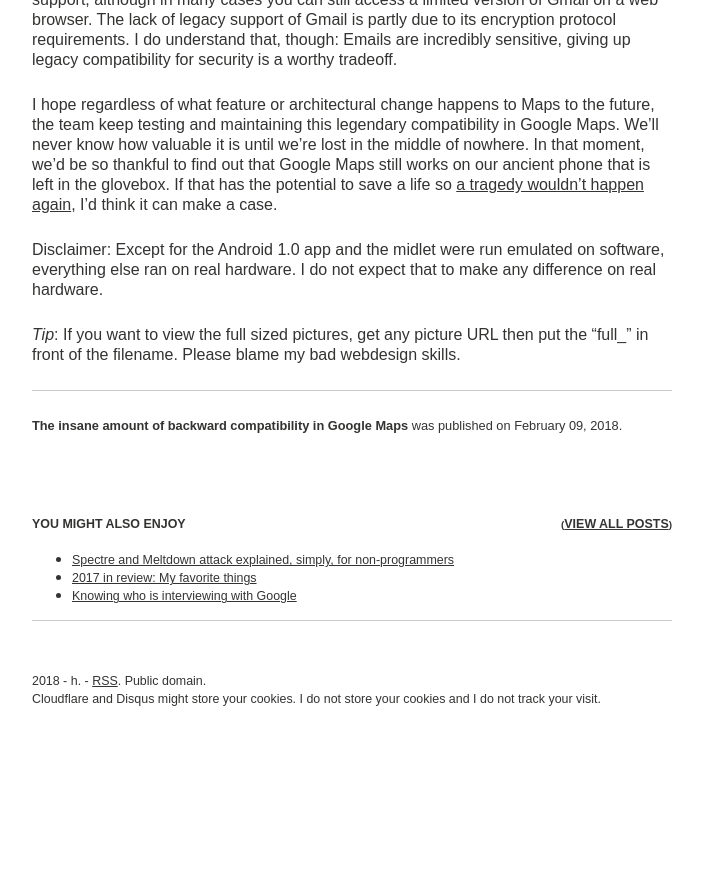
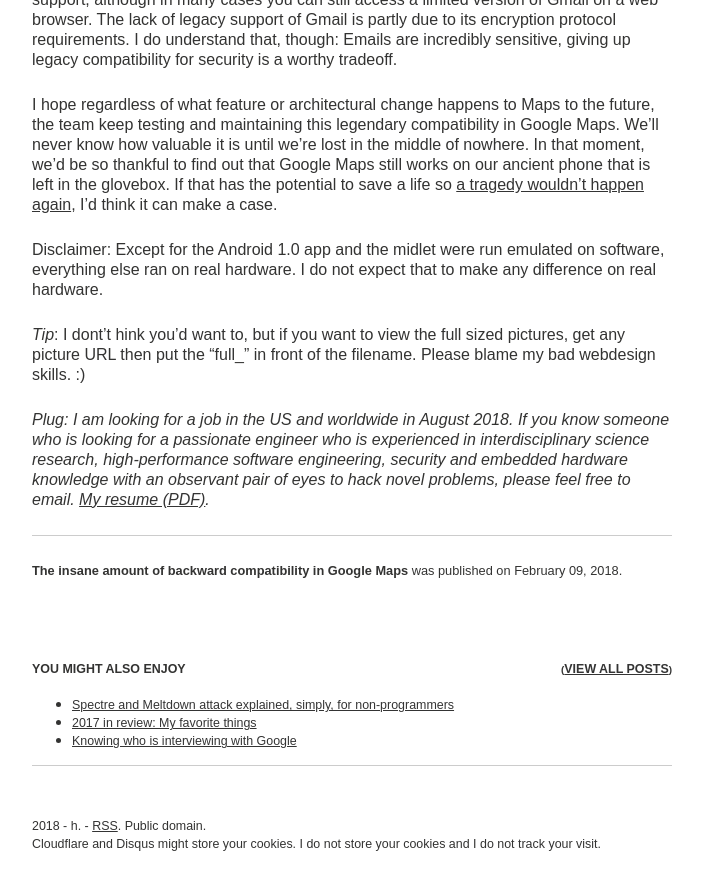
Before and after one commit to htruong/htruong.github.io, a Jekyll site: the page built from _posts/2018-02-09-google-maps-insane-backward-compatibility.markdown, in a window 1280 px wide and 900 px high, scrolled down 7759 px. Shown: the top 890 px of the window, without its empty margins (288-991 px from the left). Built offline with Jekyll 4.4.1, drawn with Linux system fonts in a browser that asks for light colours; nearby versions of some CDN libraries; comment, search, counter and statistics services are not loaded; before the commit the page ends 8514 px from its top, so only the background shows below that.

Commit message:
[blog] plug the plug

```diff
--- a/_posts/2018-02-09-google-maps-insane-backward-compatibility.markdown
+++ b/_posts/2018-02-09-google-maps-insane-backward-compatibility.markdown
@@ -47,4 +47,6 @@
 
 Disclaimer: Except for the Android 1.0 app and the midlet were run emulated on software, everything else ran on real hardware. I do not expect that to make   any difference on real hardware.
 
-*Tip*: If you want to view the full sized pictures, get any picture URL then put the "full_" in front of the filename. Please blame my bad webdesign skills.
+*Tip*: I dont't hink you'd want to, but if you want to view the full sized pictures, get any picture URL then put the "full_" in front of the filename. Please blame my bad webdesign skills. :)
+
+*Plug: I am looking for a job in the US and worldwide in August 2018. If you know someone who is looking for a passionate engineer who is experienced in interdisciplinary science research, high-performance software engineering, security and embedded hardware knowledge with an observant pair of eyes to hack novel problems, please feel free to email. [My resume (PDF)](/resume.pdf).*
```
